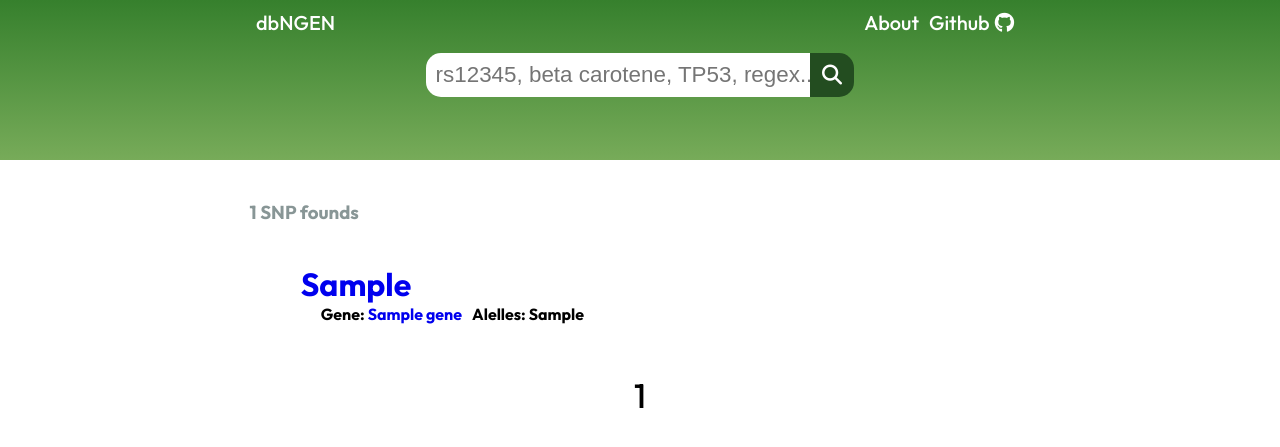
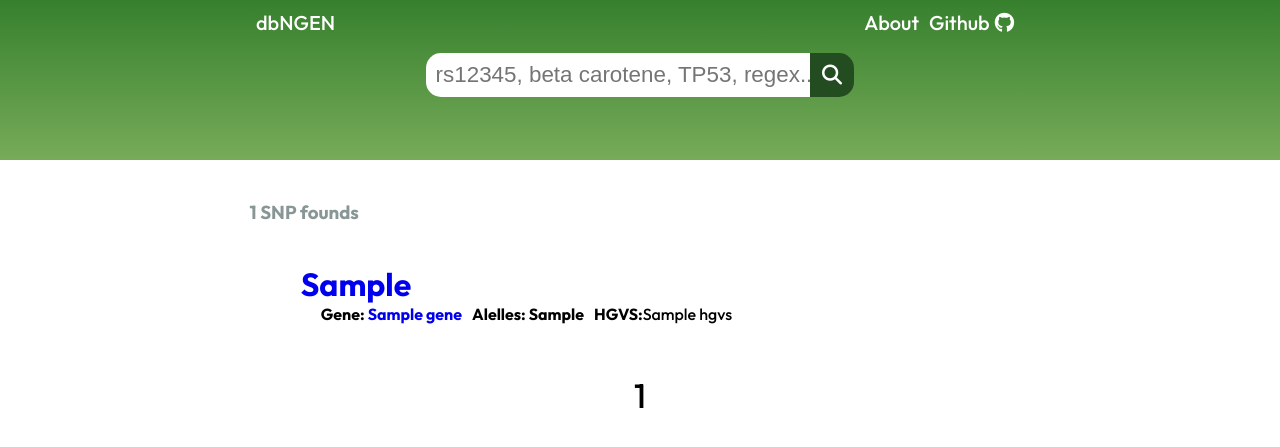
Before and after one commit to riccardoalv/vanda, a Django app: template web/templates/web/search.html in a window 1280 px wide. Shown: the top 447 px of the page. Run offline with Django 4.2, Linux system fonts and the light colour scheme; the template is opened without the code that fills it: most values are stand-ins (such as "Sample title", 1, 10 or a date in 2020); some libraries are stand-ins or nearby versions.

Commit message:
feat: add HGVS in search page

```diff
--- a/web/templates/web/search.html
+++ b/web/templates/web/search.html
@@ -48,6 +48,10 @@
             {% endfor %}
           </h4>
           <h4>Alelles: {{item.3}}</h4>
+          <h4>HGVS:</h4>
+          {% for hgvs in item.5%}
+            <p>{{hgvs}}</p>
+          {% endfor %}
         </div>
         <br>
           {% endfor %}
```
Also changed, not shown: web/views.py (+5 -3 lines).
